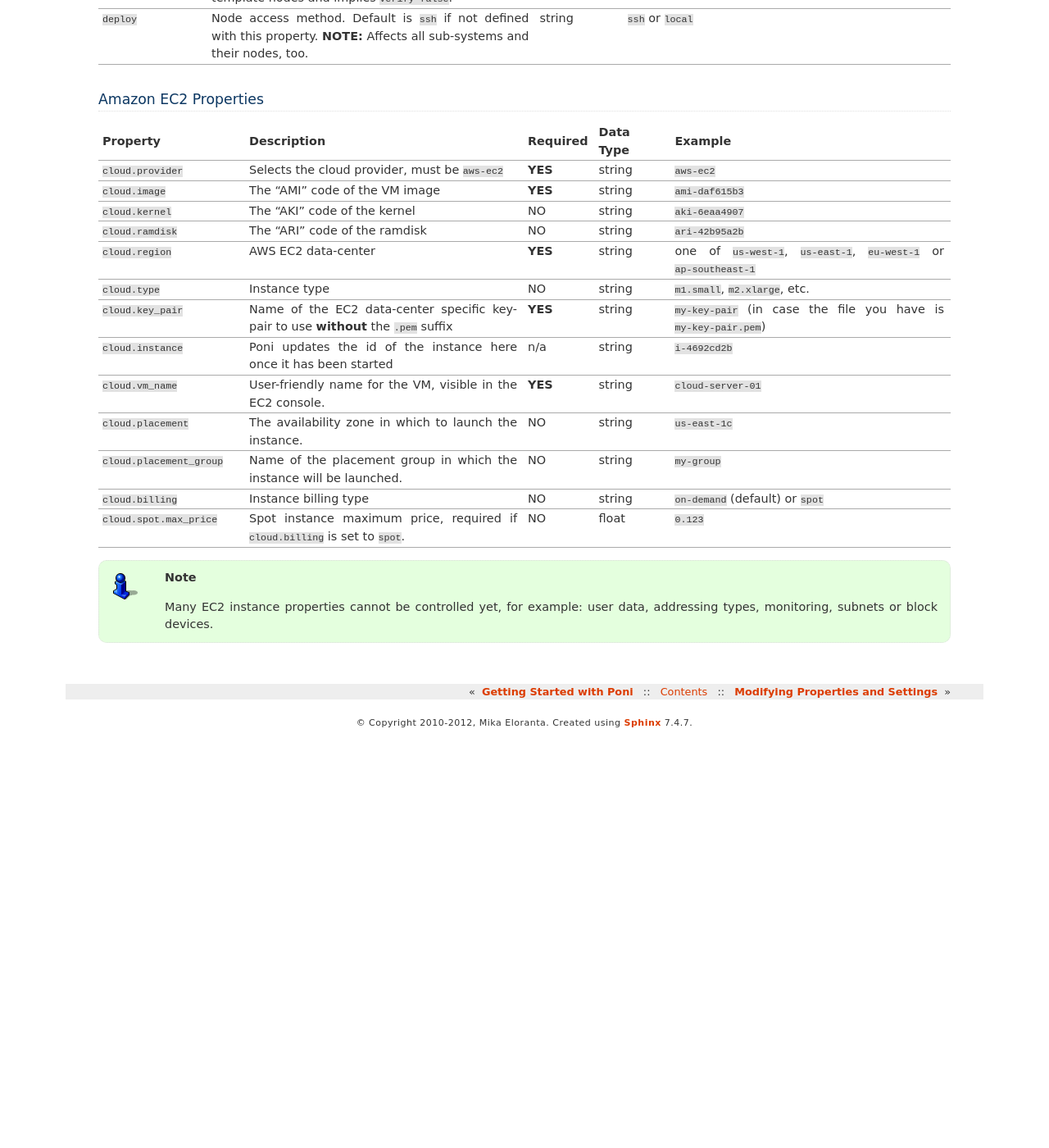
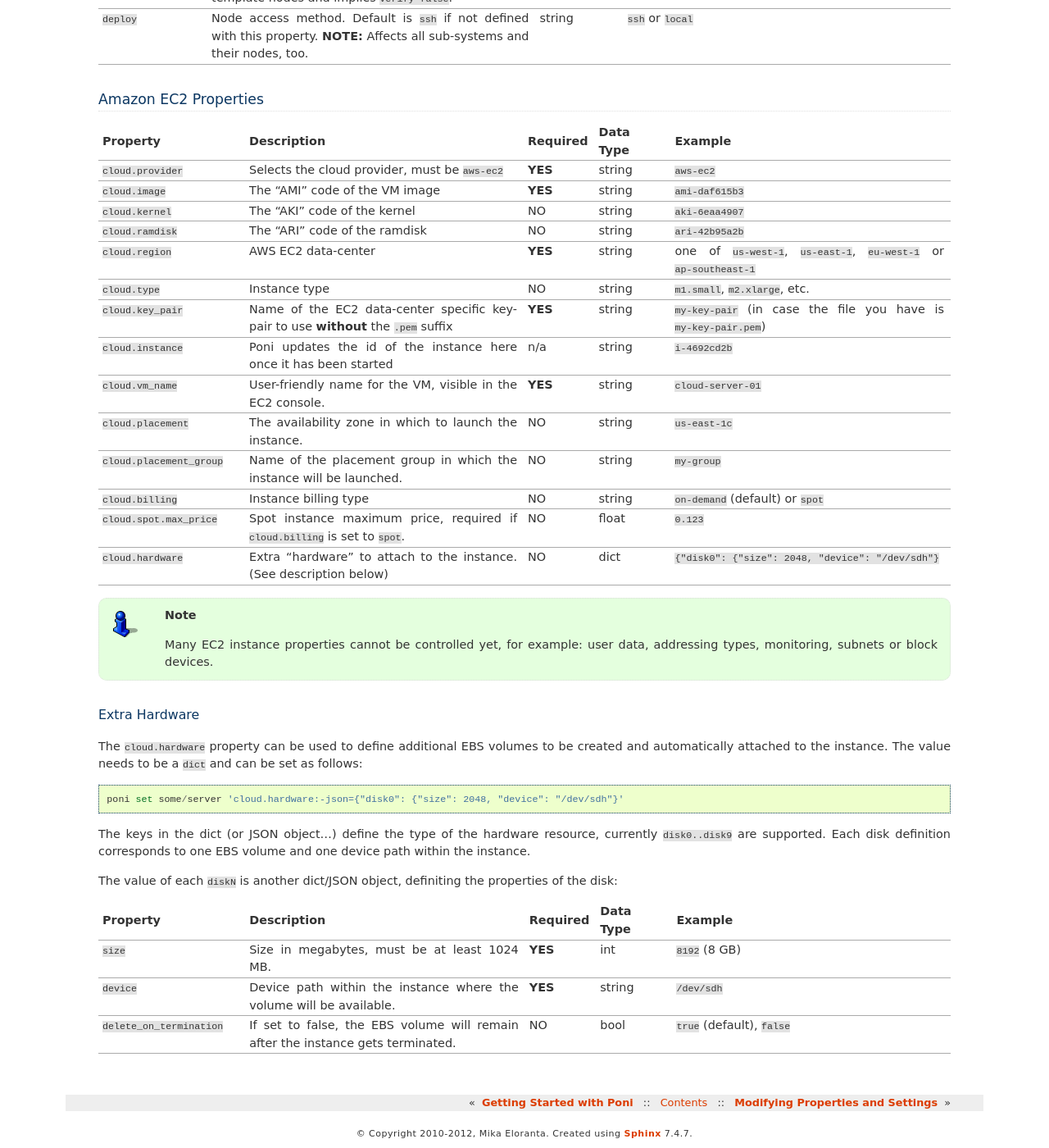
Before and after one commit to ohmu/poni, a Sphinx documentation site: the page built from doc/properties.rst, in a window 1280 px wide and 1400 px high, scrolled down 793 px. Shown: the whole window at 82% size. Built offline with Sphinx 7.4.7, drawn with Linux system fonts in a browser that asks for light colours; before the commit the page ends 1691 px from its top, so only the background shows below that.

Commit message:
aws: support for specifying AWS EBS volumes
Amazon AWS EC2 EBS disk volumes can be automatically allocated
and attached to virtual machines by specifying the following
properties:

  cloud.hardware.disk[0..9].
    size:int=1024          # size in megabytes (min: 1024 MB)
    device=/dev/sdh        # device path
    snapshot=snapname      # source snapshot (optional)
    auto_delete:bool=false # delete volume when terminating VM instance (default: true)

```diff
--- a/doc/properties.rst
+++ b/doc/properties.rst
@@ -149,7 +149,53 @@
      - NO
      - float
      - ``0.123``
+   * - ``cloud.hardware``
+     - Extra "hardware" to attach to the instance. (See description below)
+     - NO
+     - dict
+     - ``{"disk0": {"size": 2048, "device": "/dev/sdh"}``
 
 .. note::
   Many EC2 instance properties cannot be controlled yet, for example: user data,
   addressing types, monitoring, subnets or block devices.
+
+
+Extra Hardware
+~~~~~~~~~~~~~~
+The ``cloud.hardware`` property can be used to define additional EBS volumes to
+be created and automatically attached to the instance. The value needs to be a
+``dict`` and can be set as follows::
+
+  poni set some/server 'cloud.hardware:-json={"disk0": {"size": 2048, "device": "/dev/sdh"}'
+
+The keys in the dict (or JSON object...) define the type of the hardware
+resource, currently ``disk0..disk9`` are supported. Each disk definition
+corresponds to one EBS volume and one device path within the instance.
+
+The value of each ``diskN`` is another dict/JSON object, definiting the
+properties of the disk:
+
+.. list-table::
+   :widths: 15 30 3 8 30
+   :header-rows: 1
+
+   * - Property
+     - Description
+     - Required
+     - Data Type
+     - Example
+   * - ``size``
+     - Size in megabytes, must be at least 1024 MB.
+     - **YES**
+     - int
+     - ``8192`` (8 GB)
+   * - ``device``
+     - Device path within the instance where the volume will be available.
+     - **YES**
+     - string
+     - ``/dev/sdh``
+   * - ``delete_on_termination``
+     - If set to false, the EBS volume will remain after the instance gets terminated.
+     - NO
+     - bool
+     - ``true`` (default), ``false``
```
Also changed, not shown: 1 other file.
